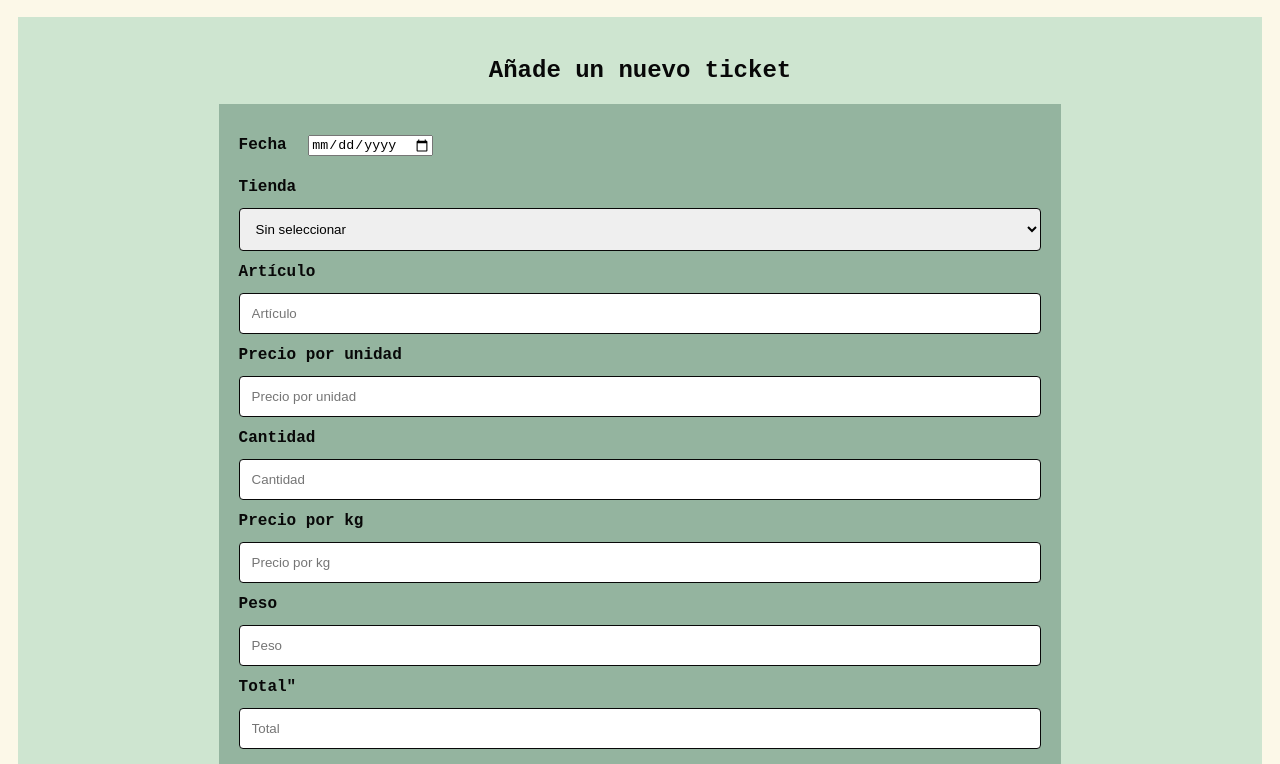
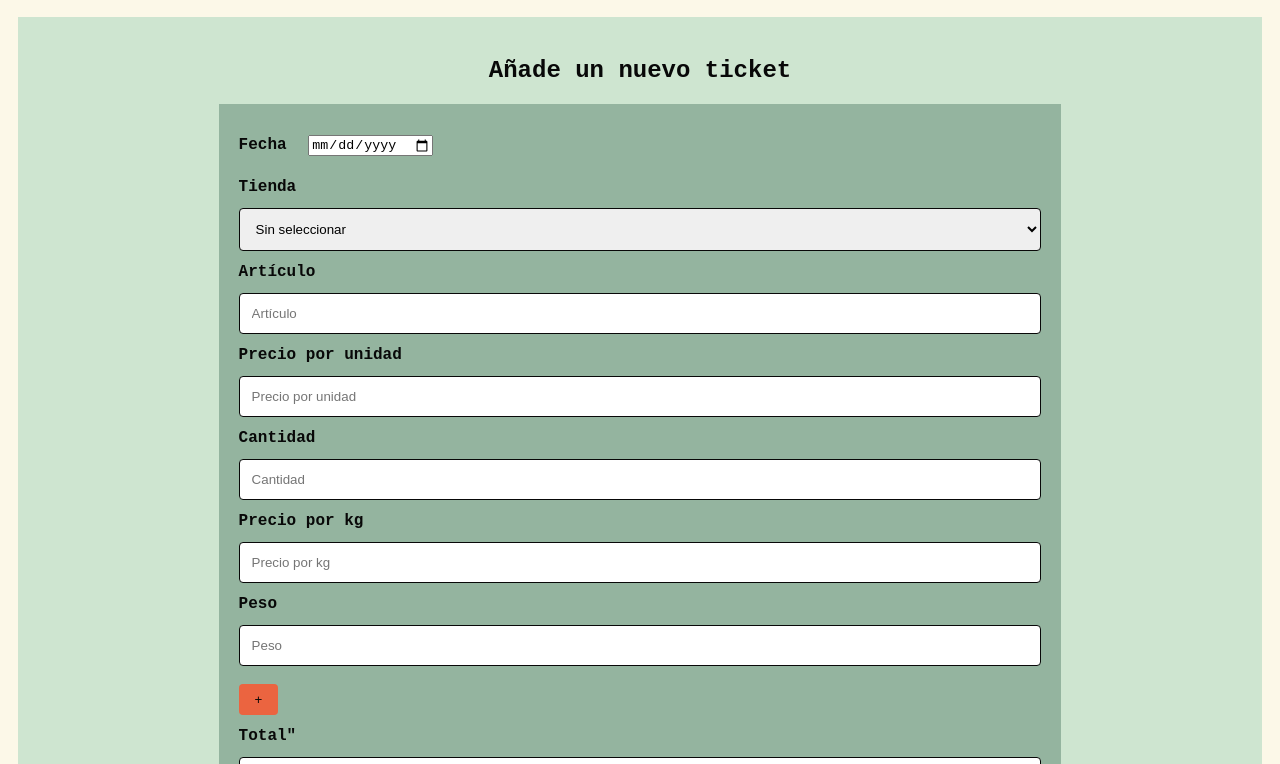
Before and after one commit to Cristinagomez/Practica_Interfaces, a plain HTML site: page html/añadir.html in a window 1280 px wide. Shown: the part 163-927 px from the top of the page. Drawn offline with Linux system fonts and the light colour scheme.

Commit message:
Añadido javascript en el formulario

```diff
--- a/css/añadir_editar.css
+++ b/css/añadir_editar.css
@@ -121,6 +121,16 @@
     color:  rgb(148, 180, 159);
   }
 
+  .boton{
+    background-color: rgb(235, 100, 64);
+    color: rgb(8, 8, 8);
+    padding: 8px 16px;
+    border: none;
+    border-radius: 4px;
+    cursor: pointer;
+
+  }
+
 /* Columnas del formulario*/
   .columna1 {
     float: left;
--- a/html/añadir.html
+++ b/html/añadir.html
@@ -59,6 +59,12 @@
                   <input type="text" id="peso" name="peso" placeholder="Peso">
                 </div>
                 <div class="row">
+                  <div class="row" id="añadido"></div>
+                  <br>
+                  <button type="button" class ="boton" onclick="añadir()">+</button>
+
+                </div>
+                <div class="row">
                   <label for="total">Total"</label>
                   <input type="text" id="total" name="total" placeholder="Total">
                 </div>
@@ -76,5 +82,42 @@
         <h4>Cristina Gómez Campos</h4>
         <h4>2022</h4>
     </div>
+    <script>
+
+
+      function añadir(){
+        var espacio = document.getElementById("añadido");
+        var campo = document.createElement("label");
+        campo.innerText = "Artículo";
+        var campoI = document.createElement("input");
+        campoI.type = "text";
+        campoI.id = "articulo";
+        campoI.name = "articulo";
+        campoI.placeholder = "Artículo";
+        var campo2 = document.createElement("label");
+        campo2.innerText = "Precio por kg";
+        var campoII = document.createElement("input");
+        campoII.type = "text";
+        campoII.id = "preciokg";
+        campoII.name = "preciokg";
+        campoII.placeholder = "Precio por kg";
+        var campo3 = document.createElement("label");
+        campo3.innerText = "Peso";
+        var campoIII = document.createElement("input");
+        campoIII.type = "text";
+        campoIII.id = "cantidad";
+        campoIII.name = "cantidad";
+        campoIII.placeholder = "Cantidad";
+        espacio.appendChild(campo);
+        espacio.appendChild(campoI);
+        espacio.appendChild(campo2);
+        espacio.appendChild(campoII);
+        espacio.appendChild(campo3);
+        espacio.appendChild(campoIII);
+
+
+
+      }
+    </script>
 </body>
 </html>
```
Lines whose indentation alone changed are shown as unchanged.
